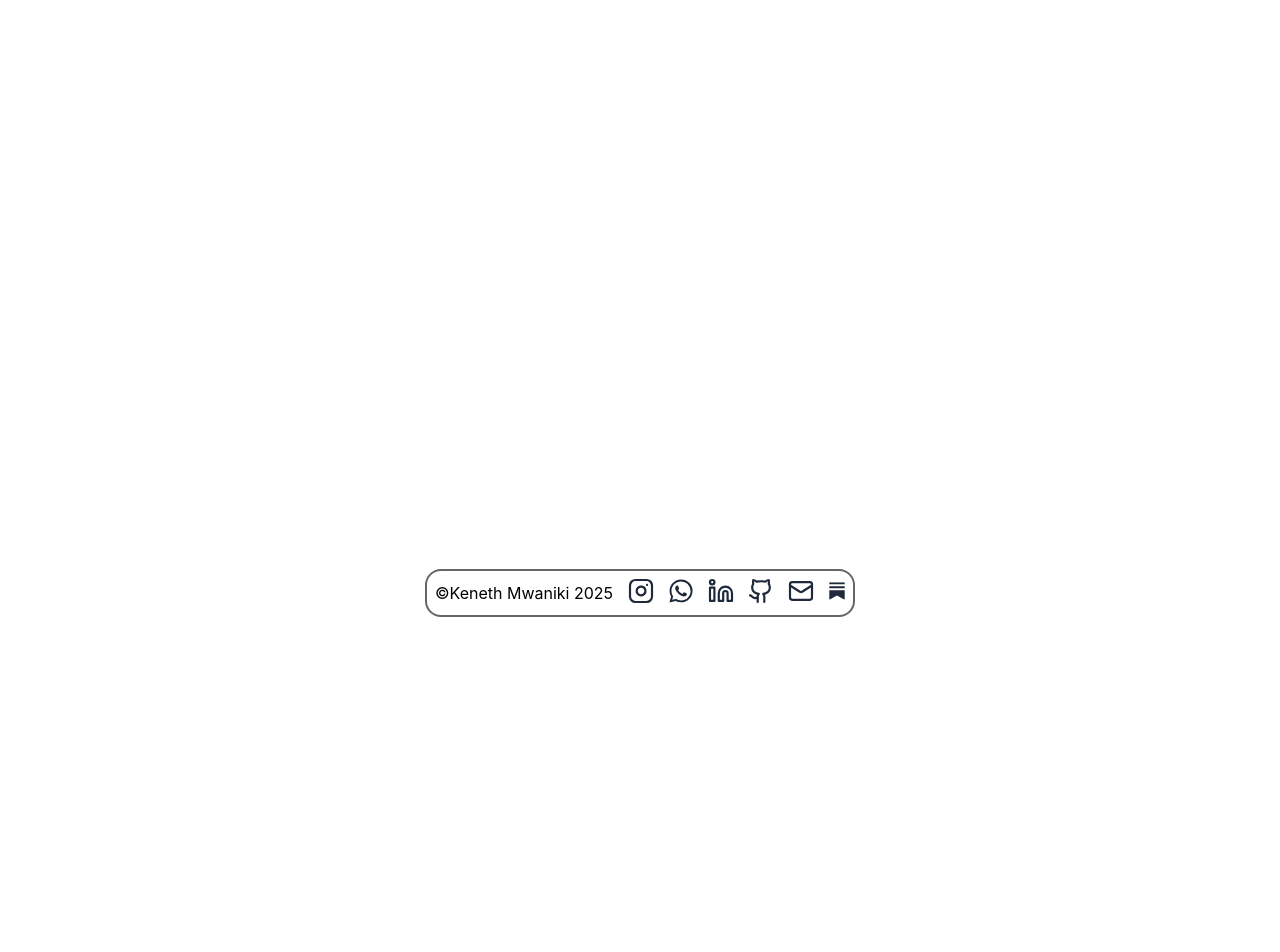
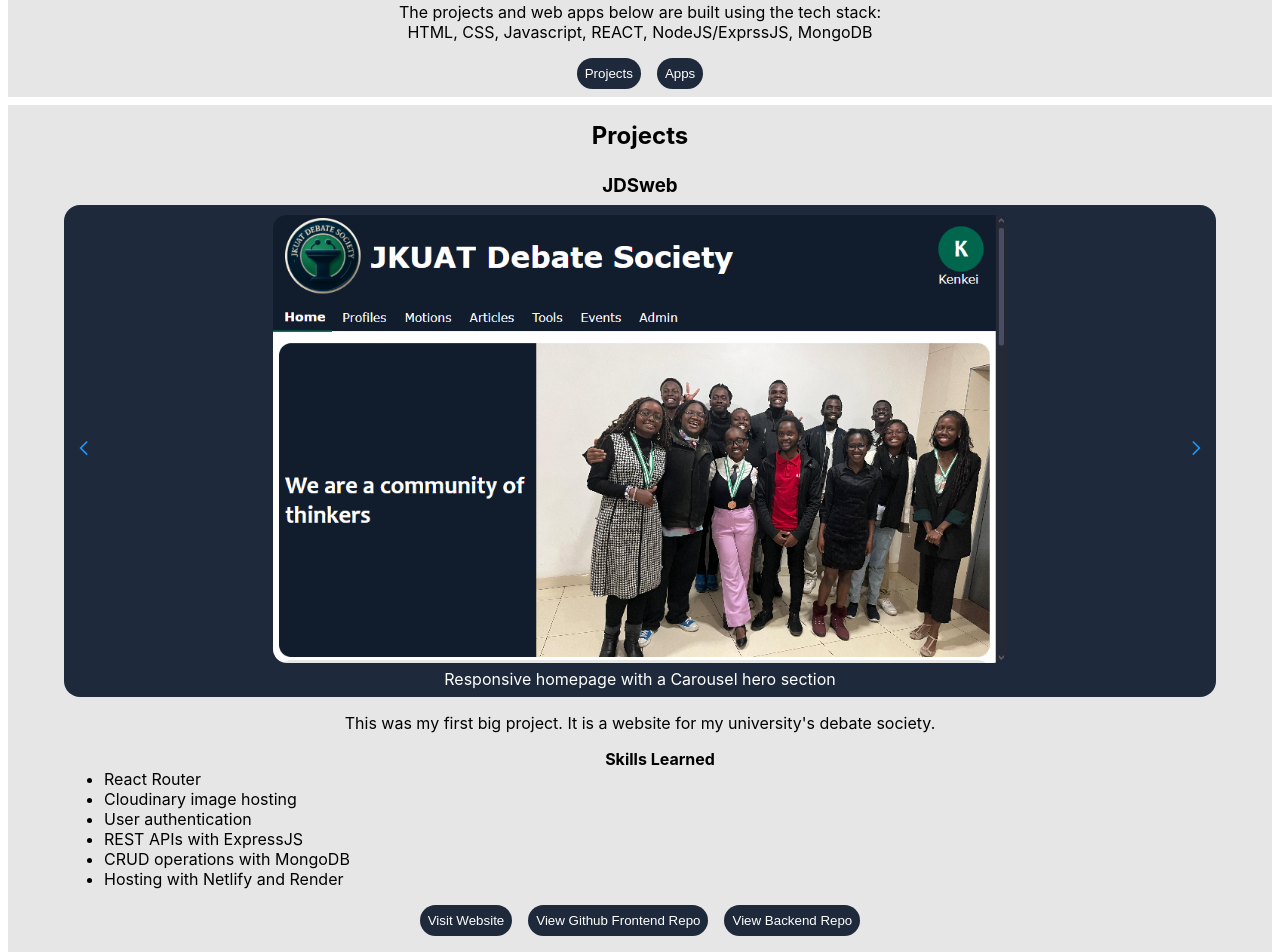
Before and after one commit to Kenkei-un/knkapp, a React (Vite) app: page /webdev in a window 1280 px wide. Shown: the part 180-1132 px from the top of the page. Before the commit the page ends 800 px from the top, so only its background shows below. Built offline with nearby package versions, Linux system fonts and the light colour scheme; a web font is replaced by a local one.

Commit message:
Webdev Page
-JDS web portfolio piece
- Lightbox image UI update
-Slider update to handle 1 caption, multiple images scenario

```diff
--- a/src/CAD.jsx
+++ b/src/CAD.jsx
@@ -80,7 +80,7 @@
             <div className="CADcard">
                 <div>
                 <h3>Spoon</h3>
-                <Slider slides={spoon}/>
+                <Slider slides={spoon} source='CAD'/>
                 </div>
                 <div>
                     <strong>Skills</strong>
--- a/src/Playground.jsx
+++ /dev/null
@@ -1,6 +0,0 @@
-export default function Playground(){
-    return(
-        <>
-        <p>Playground</p></>
-    );
-}
--- a/src/Tools/Lightbox.jsx
+++ b/src/Tools/Lightbox.jsx
@@ -7,7 +7,7 @@
 
     return(
         <div className={view?"lightboxOn":"lightboxOff"} onClick={toggleView}>
-            <img src={image} alt="image"/>
+            <img src={image} alt="image"style={{height:'auto', maxHeight:'90%', width:'auto', maxWidth:'90%',objectFit:"contain"}}/>
         </div>
     );
 }
--- a/src/Tools/Slider.jsx
+++ b/src/Tools/Slider.jsx
@@ -2,8 +2,9 @@
 import { FcNext, FcPrevious } from "react-icons/fc";
 import Lightbox from "./Lightbox";
 
-export default function Slider({slides}){
+export default function Slider({slides, source}){
     const [currentSlide,setCurrentSlide]=useState(0);
+    const [currentImageSlide,setCurrentImageSlide]=useState(0);
     const [view,setView]=useState(false);
 
     function prev(){
@@ -14,9 +15,30 @@
         if(currentSlide>=slides.length-1) setCurrentSlide(0);
         else setCurrentSlide(currentSlide+1);
     }
+    function iprev(){
+        if(currentImageSlide===0){
+            if(currentSlide!==0)
+                setCurrentImageSlide(slides[currentSlide-1].image.length-1);
+            else setCurrentImageSlide(slides[slides.length-1].image.length-1);
+            prev();
+        }
+        else setCurrentImageSlide(currentImageSlide-1);
+    }
+    function inext(){
+        let l=slides[currentSlide].image.length;
+        if(currentImageSlide===l-1){
+            setCurrentImageSlide(0);
+            next();
+        }
+        else if(currentImageSlide>=l-1) setCurrentImageSlide(0);
+        else setCurrentImageSlide(currentImageSlide+1);
+    }
+
     return(
-        <>
+        <>{
+            source==='CAD'?
         <div className="carousel">
+
             <Lightbox image={slides[currentSlide].image} view={view} setView={setView}/>
             <button onClick={prev}><FcPrevious/></button>
             <div>
@@ -25,6 +47,15 @@
             </div>
             <button onClick={next}><FcNext/></button>
         </div>
+        :<div className="carousel">
+            <Lightbox image={slides[currentSlide].image[currentImageSlide]} view={view} setView={setView}/>
+            <button onClick={iprev}><FcPrevious/></button>
+            <div className="carouselImageFrame">
+            <img src={slides[currentSlide].image[currentImageSlide]} alt="Slide" onClick={()=>setView(!view)}/>
+            <div className="caption">{slides[currentSlide].text}</div>
+            </div>
+            <button onClick={inext}><FcNext/></button>
+        </div>}
         </>
     );
 }
--- a/src/Webdev.jsx
+++ b/src/Webdev.jsx
@@ -1,6 +1,110 @@
+import { useRef } from "react";
+import Slider from "./Tools/Slider";
+
 export default function Webdev(){
+    const projectsRef=useRef(null);
+    const appsRef=useRef(null);
+    const JDS=[
+        {image:
+            [
+                '/JDSscreens/Lhomepage.png',
+                '/JDSscreens/Mhomepage.png'
+            ],
+            text:'Responsive homepage with a Carousel hero section'
+        },
+        {
+            image:
+            [
+                '/JDSscreens/Lmotions.png',
+                '/JDSscreens/Mmotions.png'
+            ],
+            text: 'Access to more than 300 motions and counting. Users can like, search or sort by type'
+        },
+        {
+            image:
+            [
+                '/JDSscreens/Levents.png',
+                '/JDSscreens/Mevents.png'
+            ],
+            text: 'Keep track of debate events'
+        },
+        {
+            image:
+            [
+                '/JDSscreens/Lsignup.png',
+                '/JDSscreens/Msignup.png',
+                '/JDSscreens/Llogin.png',
+                '/JDSscreens/Mlogin.png',
+                '/JDSscreens/Muser.png',
+            ],
+            text: 'User sign up and log In'
+        },
+        {
+            image:
+            [
+                '/JDSscreens/Mdebatetimer.png',
+                '/JDSscreens/Mpskeeper.png'
+            ],
+            text:'Speaker tools, Timers'
+        },
+        {
+            image:
+            [
+                '/JDSscreens/Ladmin.png',
+                '/JDSscreens/Madmin.png',
+                '/JDSscreens/Mmotionform.png',
+                '/JDSscreens/Usermanagement.png',
+            ],
+            text: 'Administrative features'
+        },
+    ];
     return(
         <>
-        webdev</>
+        <section className="webdevIntro">
+            <h2>Tech Stack</h2>
+            <p>The projects and web apps below are built using the tech stack:
+                {<br/>}HTML, CSS, Javascript, REACT, NodeJS/ExprssJS, MongoDB</p>
+
+            <div style={{display:'flex', gap:'1rem'}}>
+                <button onClick={()=>projectsRef.current.scrollIntoView({behavior:'smooth'})
+                }>Projects</button>
+                <button onClick={()=>appsRef.current.scrollIntoView({behavior:'smooth'})
+                }>Apps</button>
+            </div>
+        </section>
+        <section className="webdevProjects" ref={projectsRef}>
+            <h2>Projects</h2>
+            <div className="webdevProject">
+                <h3>JDSweb</h3>
+                <Slider source='' slides={JDS}/>
+                <p>This was my first big project. It is a website for my university's debate society.</p>
+                <ul>
+                    <strong>Skills Learned</strong>
+                    <li>React Router</li>
+                    <li>Cloudinary image hosting</li>
+                    <li>User authentication</li>
+                    <li>REST APIs with ExpressJS</li>
+                    <li>CRUD operations with MongoDB</li>
+                    <li>Hosting with Netlify and Render</li>
+                </ul>
+                <div style={{display:'flex', gap:'1rem', justifyContent:'center'}}>
+                    <a href="https://jdsweb.netlify.app" target="_blank"><button>Visit Website</button></a>
+                    <a href="https://github.com/JkuatDebates/jds-app" target="_blank"><button>View Github Frontend Repo</button></a>
+                    <a href="https://github.com/JkuatDebates/JDSserver" target="_blank"><button>View Backend Repo</button></a>
+
+                </div>
+            </div>
+        </section>
+        <section className="webdevApps" ref={appsRef}>
+            <h2>Apps and Tools</h2>
+            Select App<select>
+                <option value=""></option>
+                <option value="Unit Converter">
+                    Unit Converter
+                </option>
+                <option value=""></option>
+            </select>
+        </section>
+        </>
     );
 }
--- a/src/index.css
+++ b/src/index.css
@@ -4,6 +4,7 @@
   --accent1b: hsl(142, 71%, 55%);
   --whitebg: white;
   --darkbg: black;
+  --transparent: rgb(255, 255, 255,0);
 }
 @font-face {
   font-family: inter;
@@ -304,11 +305,51 @@
   justify-content: center;
   align-items: center;
 }
-.lightboxOn img{
-  border-radius: 0.5rem;
-}
 .lightboxOff{
   display: none;
+}
+/* Webdev Page */
+.webdevIntro,.webdevProjects, .webdevApps{
+  display: flex;
+  align-items: center;
+  justify-content: center;
+  text-align: center;
+  flex-direction: column;
+  background-color: hsl(0, 0%, 90%);
+  margin: 0.5rem;
+  padding: 0.5rem;
+}
+.webdevProjects h2, .webdevProjects h3{
+  margin: 0.5rem;
+}
+.webdevProject li, .webdevIntro li{
+  text-align: left;
+}
+.webdevProject{
+  padding: 0.5rem;
+}
+.webdevProject .carousel{
+  background-color: var(--brand);
+  color: var(--whitebg);
+  padding: 0.5rem;
+  border-radius: 1rem;
+  justify-content: center;
+  box-sizing: border-box;
+  width: 90vw;
+}
+.webdevProject .carousel button{
+  padding: none;
+  background-color: var(--transparent);
+
+}
+.webdevProject .carousel .carouselImageFrame{
+  flex-grow: 1;
+  height: 100%;
+}
+.webdevProject .carousel img{
+  width: auto;
+  object-fit:contain;
+  border: 2px solid var(--brand);
 }
 
 /* mobile settings */
@@ -370,7 +411,7 @@
   .CADcard video{
     width: 80vw;
   }
-  .carousel img{
+  .CADcard .carousel img{
     width: 80vw;
     height: 50vw;
   }
```
Also changed, not shown: public/JDSscreens/Mdebatetimer.png (added), public/JDSscreens/Mpskeeper.png (added).
